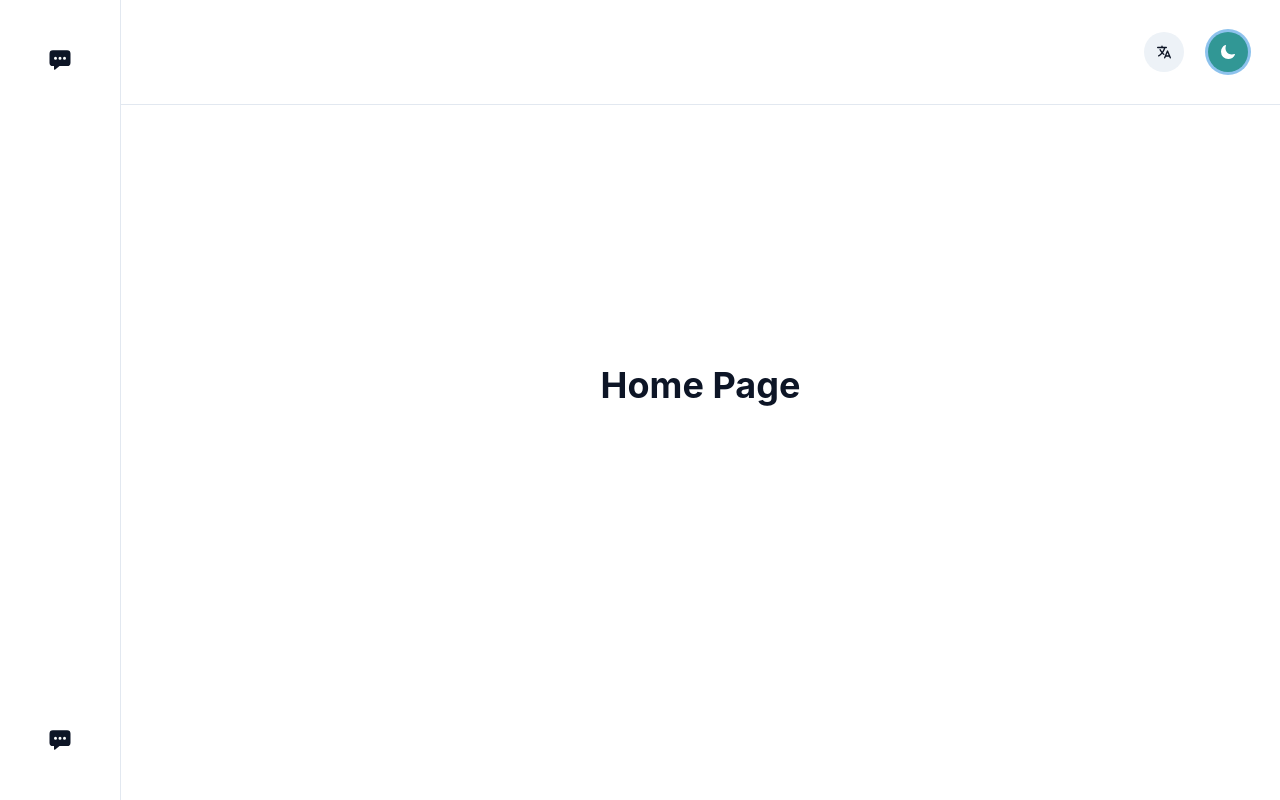
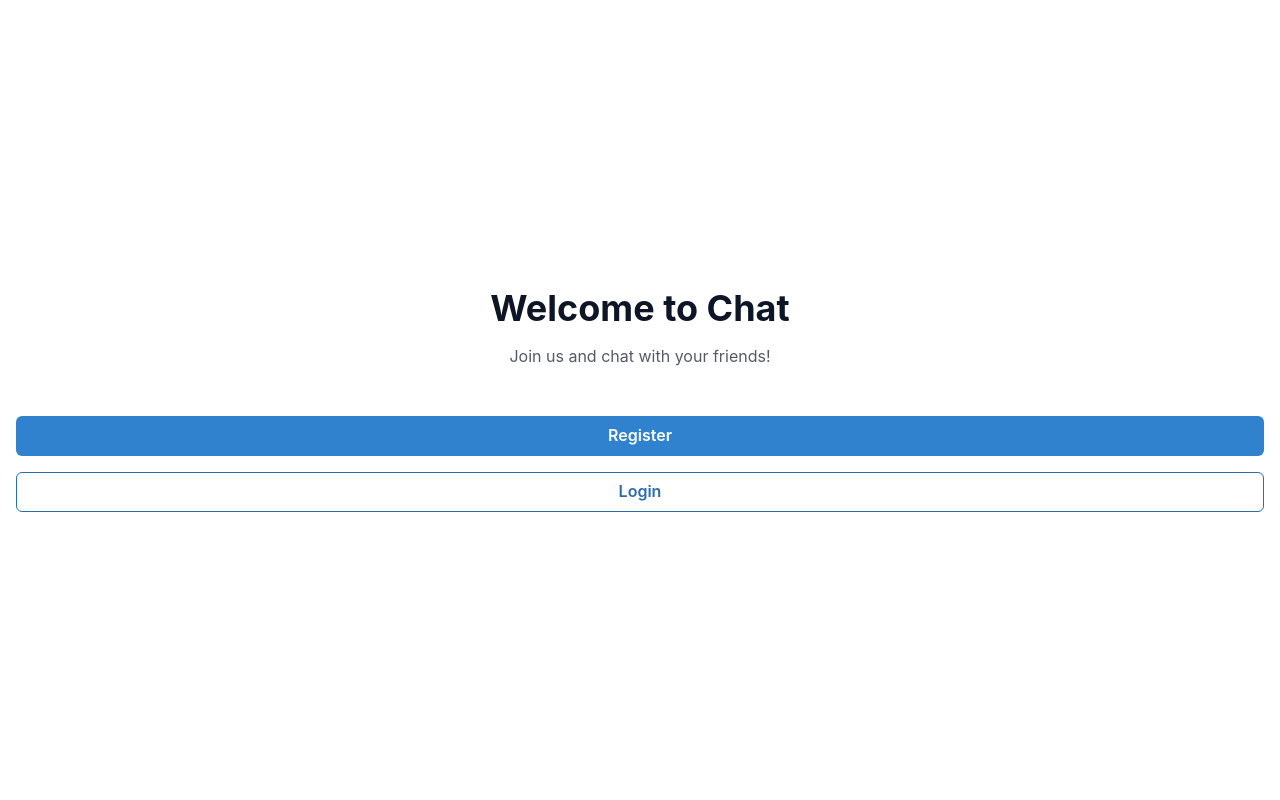
Before and after one commit to ozgurgokdemir/react-realtime-chat, a React (Create React App) app: page / in a window 1280 px wide. Built offline with nearby package versions, Linux system fonts and the light colour scheme.

Commit message:
Create Home Page

```diff
--- a/src/App.js
+++ b/src/App.js
@@ -1,13 +1,13 @@
 import { Fragment } from 'react';
-import Navigation from './layout/Navigation/Navigation';
-import Header from './layout/Header/Header';
+// import Header from './layout/Header/Header';
+// import Navbar from './layout/Navbar/Navbar';
 import Content from './layout/Content/Content';
 
 const App = () => {
 	return (
     <Fragment>
-      <Navigation />
-      <Header />
+      {/* <Header />
+      <Navbar /> */}
       <Content />
     </Fragment>
 	);
--- /dev/null
+++ b/src/components/AuthForm/AuthForm.js
@@ -0,0 +1,21 @@
+import { Stack, Button, FormControl, FormLabel, Input } from '@chakra-ui/react';
+
+const AuthForm = ({ buttonText }) => {
+	return (
+		<form className='w-full flex flex-col gap-4'>
+			<Stack direction='column'>
+				<FormControl isRequired>
+					<FormLabel htmlFor='email'>E-mail</FormLabel>
+					<Input type='email' id='email' />
+				</FormControl>
+				<FormControl isRequired>
+					<FormLabel htmlFor='password'>Password</FormLabel>
+					<Input type='password' id='password' />
+				</FormControl>
+			</Stack>
+			<Button type='submit'>{buttonText}</Button>
+		</form>
+	);
+};
+
+export default AuthForm;
--- a/src/components/IconLink/IconLink.js
+++ b/src/components/IconLink/IconLink.js
@@ -1,15 +1,16 @@
-import { Link } from 'react-router-dom';
+import { NavLink } from 'react-router-dom';
 
 const IconLink = ({ icon: Icon, to, className }) => {
   const styles = [
-    'grid place-items-center p-4 aspect-square rounded-lg text-inherit hover:bg-[#edf2f7]',
-    'dark:hover:bg-[#ffffff14]'
+    'grid place-items-center px-8 py-6 text-inherit hover:bg-[#edf2f7]',
+    'dark:hover:bg-[#ffffff14]',
+    'lg:rounded-lg'
   ]
 	const classes = [...styles, className].filter(style => !!style).join(' ').trim();
   return (
-		<Link to={to} className={classes}>
+		<NavLink to={to} className={classes}>
 			<Icon className='w-6 h-6' />
-		</Link>
+		</NavLink>
 	);
 };
 
--- a/src/index.css
+++ b/src/index.css
@@ -3,6 +3,9 @@
 @tailwind utilities;
 
 @layer base {
+  body {
+    height: 100vh;
+  }
 	button:focus:not(:focus-visible),
 	a:focus:not(:focus-visible) {
 		box-shadow: none;
@@ -14,6 +17,7 @@
 }
 
 #root {
+  height: 100%;
 	display: grid;
   grid-template-columns: 1fr;
   grid-template-rows: auto 1fr auto;
--- a/src/layout/Content/Content.js
+++ b/src/layout/Content/Content.js
@@ -1,13 +1,21 @@
 import { Routes, Route } from 'react-router-dom';
 import Home from '../../pages/Home/Home';
-import Auth from '../../pages/Auth/Auth';
+import Login from '../../pages/Login/Login';
+import Register from '../../pages/Register/Register';
 
 const Content = () => {
   return (
     <main className='flex overflow-hidden'>
       <Routes>
         <Route path="/" element={<Home />} />
-        <Route path="/auth" element={<Auth />} />
+        <Route path="/login" element={<Login />} />
+        <Route path="/register" element={<Register />} />
+
+        {/* protected routes */}
+        <Route path="/messages" />
+        <Route path="/friends" />
+        <Route path="/settings" />
+        <Route path="/profile" />
       </Routes>
     </main>
   );
--- /dev/null
+++ b/src/layout/Navbar/Navbar.js
@@ -0,0 +1,18 @@
+import IconLink from '../../components/IconLink/IconLink';
+import { IoChatboxEllipses } from 'react-icons/io5';
+import { RiContactsFill } from 'react-icons/ri';
+import { FaUserCircle } from 'react-icons/fa';
+import { IoMdSettings } from 'react-icons/io';
+
+const Navbar = () => {
+  return (
+    <nav className='sticky bottom-0 flex justify-between items-center border-t lg:relative lg:p-8 lg:flex-col lg:border-t-0 lg:border-r'>
+      <IconLink to="/messages" icon={IoChatboxEllipses} />
+      <IconLink to="/friends" icon={RiContactsFill} />
+      <IconLink to="/settings" icon={IoMdSettings} />
+      <IconLink to="/profile" icon={FaUserCircle} />
+    </nav>
+  );
+}
+
+export default Navbar;
--- a/src/layout/Navigation/Navigation.js
+++ /dev/null
@@ -1,21 +0,0 @@
-// import useLocalization from '../../hooks/use-localization';
-import MediaQuery from '../../components/MediaQuery/MediaQuery';
-import IconLink from '../../components/IconLink/IconLink';
-import { IoChatboxEllipses } from 'react-icons/io5';
-
-const Navigation = () => {
-  return (
-    <nav className='fixed bottom-0 left-0 right-0 p-6 flex justify-between items-center gap-6 border-t lg:relative lg:p-8 lg:flex-col lg:border-t-0 lg:border-r'>
-      <MediaQuery min='sm' max='lg'>
-        <IconLink to="/" icon={IoChatboxEllipses} />
-        <IconLink to="/friends" icon={IoChatboxEllipses} />
-      </MediaQuery>
-      <MediaQuery min='lg'>
-        <IconLink to="/sessions" icon={IoChatboxEllipses} />
-        <IconLink to="/auth" icon={IoChatboxEllipses} />
-      </MediaQuery>
-    </nav>
-  );
-}
-
-export default Navigation;
--- a/src/pages/Auth/Auth.js
+++ /dev/null
@@ -1,21 +0,0 @@
-import useLocalization from '../../hooks/use-localization';
-
-const Auth = () => {
-	const translations = {
-		en: {
-			title: 'Auth Page',
-		},
-		tr: {
-			title: 'Giriş Sayfası',
-		},
-	};
-	const { t } = useLocalization(translations);
-
-	return (
-    <div className='w-full h-[70vh] grid place-items-center'>
-      <p className='text-4xl font-bold'>{t('title')}</p>
-    </div>
-  );
-};
-
-export default Auth;
--- a/src/pages/Home/Home.js
+++ b/src/pages/Home/Home.js
@@ -1,21 +1,36 @@
-import useLocalization from '../../hooks/use-localization';
+import { useNavigate } from 'react-router-dom';
+import { Stack, Button } from '@chakra-ui/react';
+// import useLocalization from '../../hooks/use-localization';
 
 const Home = () => {
-  const translations = {
-		en: {
-			title: 'Home Page',
-		},
-		tr: {
-			title: 'Ana Sayfa',
-		},
-	};
-	const { t } = useLocalization(translations);
+	// const translations = {
+	// 	en: {
+	// 		title: 'Home Page',
+	// 	},
+	// 	tr: {
+	// 		title: 'Ana Sayfa',
+	// 	},
+	// };
+	// const { t } = useLocalization(translations);
 
-  return (
-    <div className='w-full h-[70vh] grid place-items-center'>
-      <p className='text-4xl font-bold'>{t('title')}</p>
-    </div>
-  );
-}
+  const navigate = useNavigate();
+
+	return (
+		<div className='flex flex-col justify-center items-center container mx-auto p-4 gap-12'>
+      <Stack textAlign='center' width='100%' direction='column' spacing={4}>
+        <h1 className='text-4xl font-bold'>Welcome to Chat</h1>
+        <p className='opacity-70'>Join us and chat with your friends!</p>
+      </Stack>
+			<Stack width='100%' direction='column' spacing={4}>
+				<Button onClick={navigate.bind(null, '/register')} isFullWidth={true} colorScheme='blue' variant='solid'>
+					Register
+				</Button>
+				<Button onClick={navigate.bind(null, '/login')} isFullWidth={true} colorScheme='blue' variant='outline'>
+					Login
+				</Button>
+			</Stack>
+		</div>
+	);
+};
 
 export default Home;
--- /dev/null
+++ b/src/pages/Login/Login.js
@@ -0,0 +1,12 @@
+import AuthForm from '../../components/AuthForm/AuthForm';
+
+const Login = () => {
+	return (
+		<div className='flex flex-col justify-center items-center container mx-auto p-4 gap-12'>
+			<h1 className='text-3xl font-bold'>Continue to Chat!</h1>
+			<AuthForm buttonText='Login' />
+		</div>
+	);
+};
+
+export default Login;
--- /dev/null
+++ b/src/pages/Register/Register.js
@@ -0,0 +1,12 @@
+import AuthForm from '../../components/AuthForm/AuthForm';
+
+const Register = () => {
+	return (
+		<div className='flex flex-col justify-center items-center container mx-auto p-4 gap-12'>
+			<h1 className='text-3xl font-bold'>Register with E-mail</h1>
+			<AuthForm buttonText='Register' />
+		</div>
+	);
+};
+
+export default Register;
```
